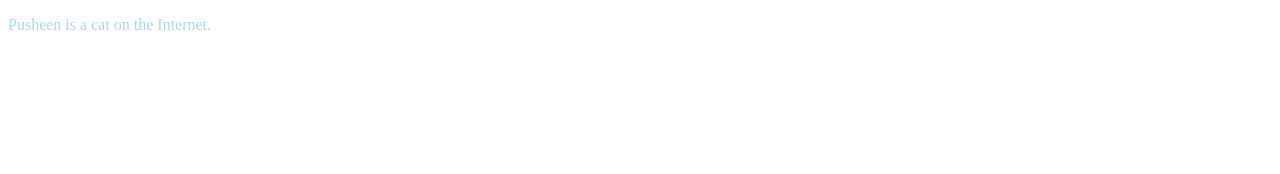
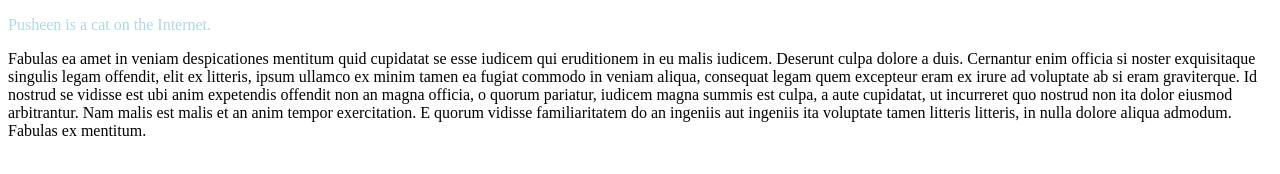
Before and after one commit to sarahrose26/pusheenburger, a plain HTML site: page about.html in a window 1280 px wide. Drawn offline with Linux system fonts and the light colour scheme.

Commit message:
added more content to about page

```diff
--- a/about.html
+++ b/about.html
@@ -9,6 +9,17 @@
   <p class ="lightblue">
       Pusheen is a cat on the Internet.
     </p>
+      <p>Fabulas ea amet in veniam despicationes mentitum quid cupidatat se esse iudicem
+          qui eruditionem in eu malis iudicem. Deserunt culpa dolore a duis. Cernantur
+          enim officia si noster exquisitaque singulis legam offendit, elit ex litteris,
+          ipsum ullamco ex minim tamen ea fugiat commodo in veniam aliqua, consequat legam
+          quem excepteur eram ex irure ad voluptate ab si eram graviterque. Id nostrud se
+          vidisse est ubi anim expetendis offendit non an magna officia, o quorum
+          pariatur, iudicem magna summis est culpa, a aute cupidatat, ut incurreret quo
+          nostrud non ita dolor eiusmod arbitrantur. Nam malis est malis et an anim tempor
+          exercitation. E quorum vidisse familiaritatem do an ingeniis aut ingeniis ita
+          voluptate tamen litteris litteris, in nulla dolore aliqua admodum. Fabulas ex
+          mentitum.</p>
 
   </body>
 </html>
```
